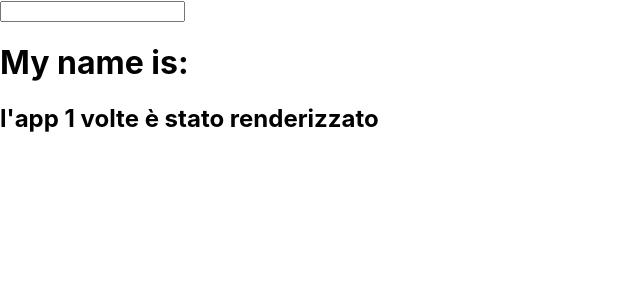
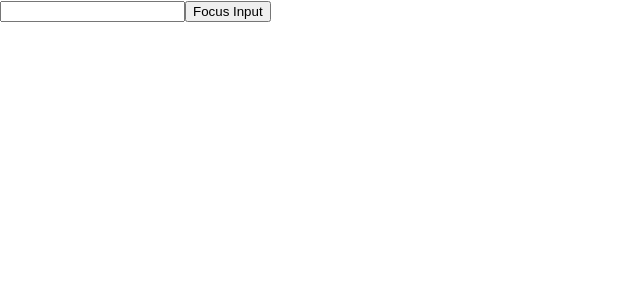
Before and after one commit to jawid-fakhari/react-hooks, a React (Create React App) app: page / in a window 1280 px wide. Shown: the top 300 px of the page, without its empty margins (0-640 px from the left). Built offline with nearby package versions, Linux system fonts and the light colour scheme.

Commit message:
useRef to access DOM element

```diff
--- a/src/App.js
+++ b/src/App.js
@@ -3,18 +3,28 @@ import React, { useState, useEffect, useRef } from "react";
 function App() {
   //** useRef hook */
   const [name, setName] = useState("");
-  // useRef non causa Re-renders, useRef returns solo un item che sarebbe l'oggetto curret.
-  const renderCount = useRef(1);
+  //* useRef non causa Re-renders, useRef returns solo un item che sarebbe l'oggetto curret.
+  // const renderCount = useRef(1);
 
-  useEffect(() => {
-    renderCount.current = renderCount.current + 1;
-  });
+  // useEffect(() => {
+  //   renderCount.current = renderCount.current + 1;
+  // });
+
+  //* useRef ci da anche accessibilità al DOM
+  //In React, we can add a ref attribute to an element to access it directly in the DOM.
+  const inputElement= useRef();
+
+  const focusInput = () => {
+    inputElement.current.focus();
+  }
 
   return (
     <>
-      <input value={name} onChange={(e) => setName(e.target.value)} />
+      {/* <input value={name} onChange={(e) => setName(e.target.value)} />
       <h1>My name is: {name}</h1>
-      <h2>l'app {renderCount.current} volte è stato renderizzato</h2>
+      <h2>l'app {renderCount.current} volte è stato renderizzato</h2> */}
+      <input type="text" ref={inputElement} />
+      <button onClick={focusInput}>Focus Input</button>
     </>
   );
 }
```
